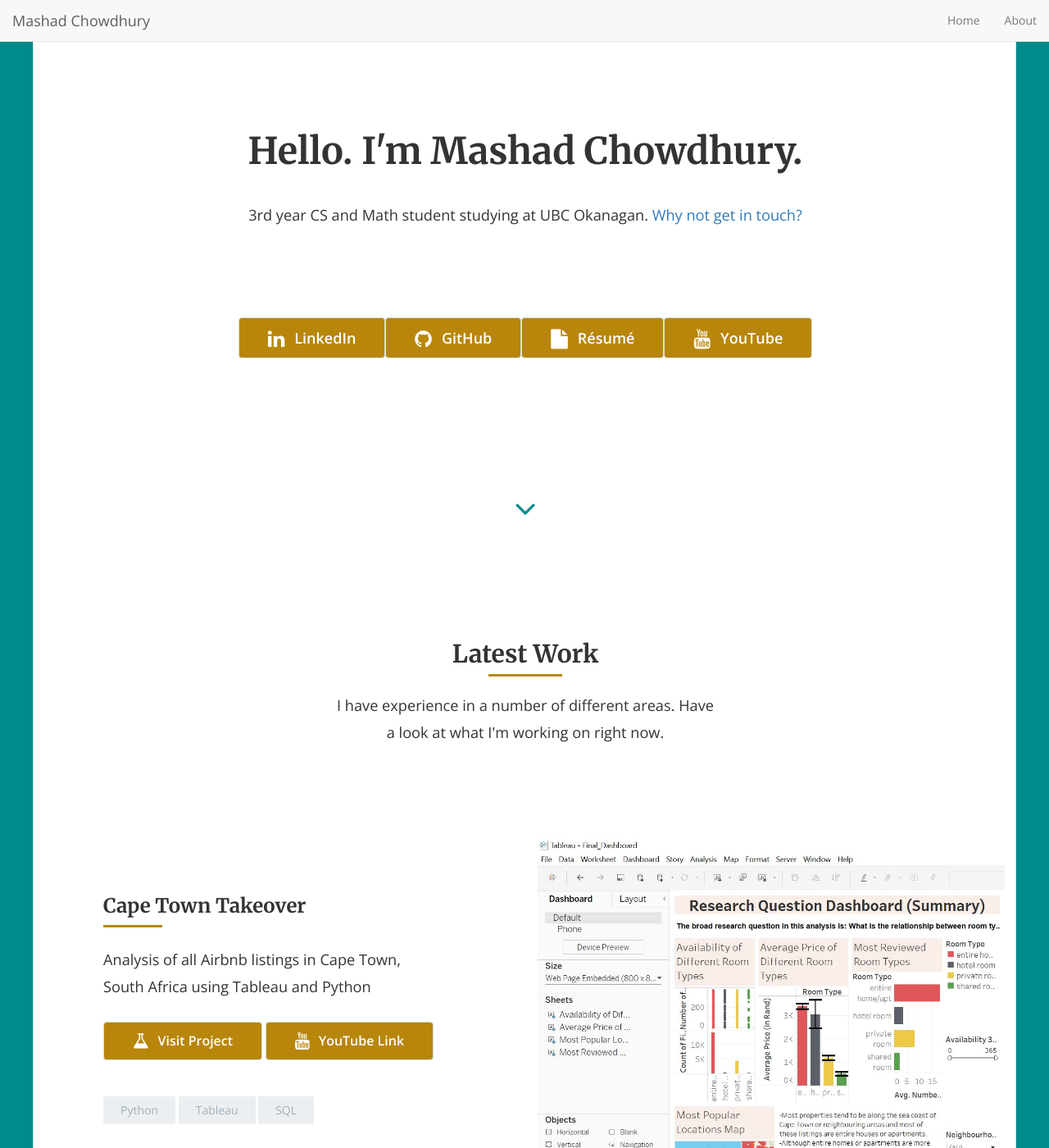
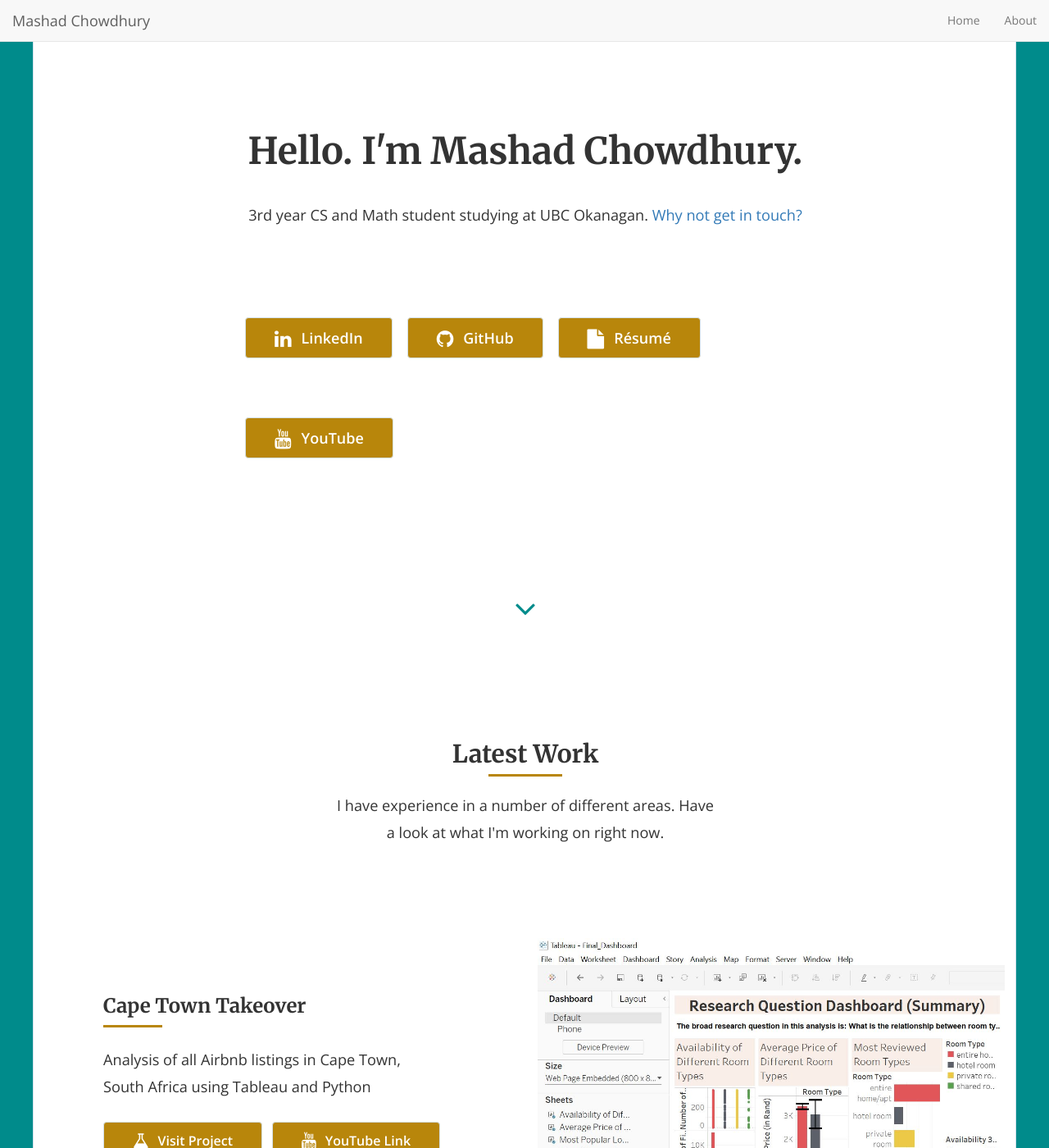
Before and after one commit to mashadchowdhury/mashadchowdhury.github.io, a Jekyll site: the page built from index.html, in a window 1280 px wide and 1400 px high. Shown: the whole window at 82% size. Built offline with Jekyll 4.4.1, drawn with Linux system fonts in a browser that asks for light colours; nearby versions of some CDN libraries; the list of posts is cut into pages by our own code.

Commit message:
Update style.scss

```diff
--- a/css/style.scss
+++ b/css/style.scss
@@ -62,7 +62,7 @@
 
 button.btn, input.btn {
   padding: 12px 35px;
-  margin: 2em 0em;
+  margin: 2em 0.5em;
   border: solid 1px #d5e0e7;
   border-radius: 4px;
   color: #ffffff;
```
